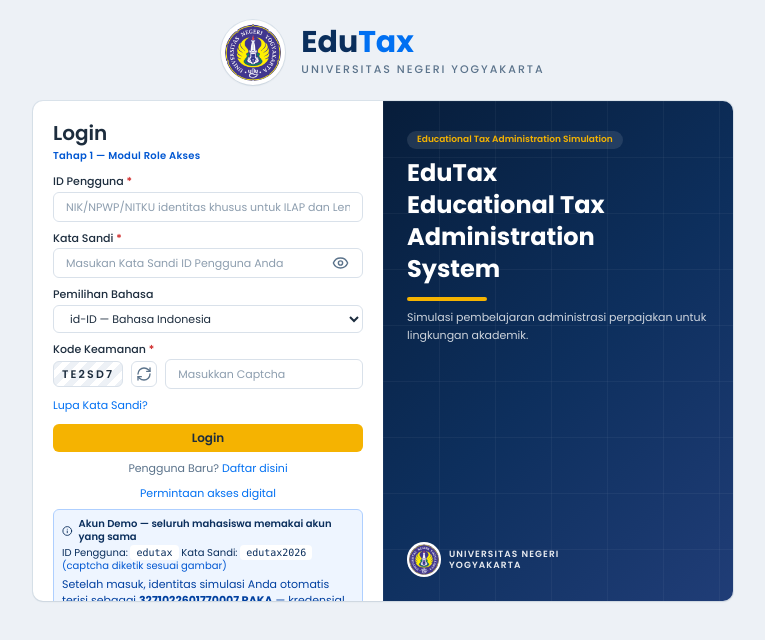
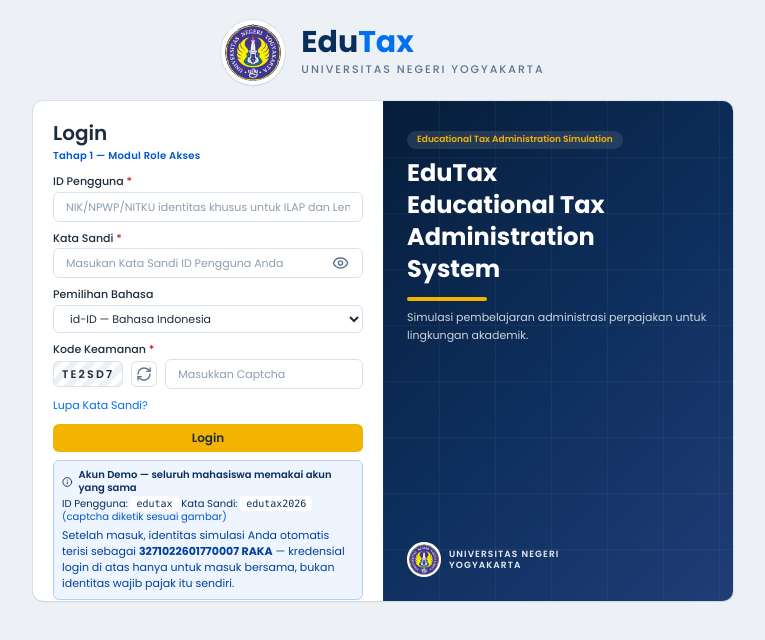
Before and after one commit to wisnuardi22/edutax-unyv2, a Next.js app: page /login in a window 1280 px wide. Shown: the top 640 px of the page, without its empty margins (257-1022 px from the left). Built offline with nearby package versions, Linux system fonts and the light colour scheme.

Commit message:
update form login

```diff
--- a/src/app/login/page.tsx
+++ b/src/app/login/page.tsx
@@ -182,17 +182,6 @@
               Login
             </button>
 
-            <p className="text-center text-[11px] text-ink-muted">
-              Pengguna Baru?{' '}
-              <a className="text-brand-500 hover:underline" href="#">
-                Daftar disini
-              </a>
-            </p>
-            <p className="text-center text-[11px]">
-              <a className="text-brand-500 hover:underline" href="#">
-                Permintaan akses digital
-              </a>
-            </p>
 
             <div className="rounded-md border border-brand-200 bg-brand-50 p-2 text-[10px] leading-tight text-brand-800">
               <p className="flex items-center gap-1.5 font-semibold">
```
